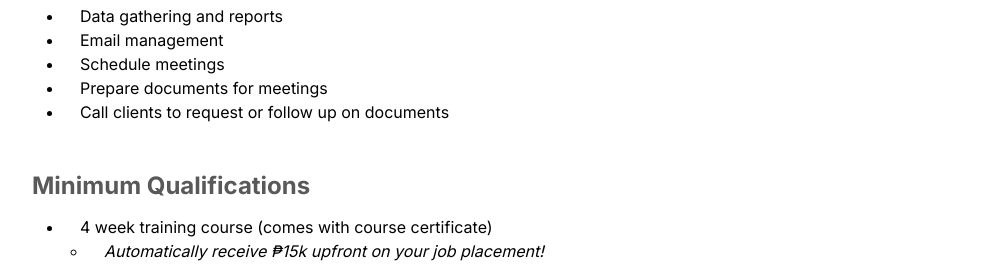
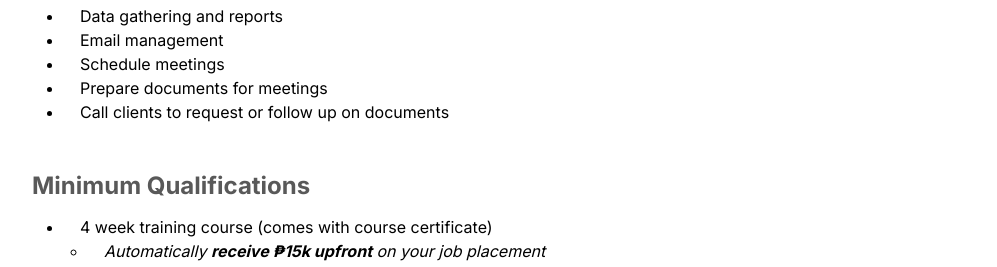
Before and after one commit to promptph/hiring, a plain HTML site: page index.html in a window 1280 px wide. Shown: the part 529-796 px from the top of the page, without its empty margins (138-1135 px from the left). Drawn offline with nearby package versions, Linux system fonts and the light colour scheme.

Commit message:
Tweak 15k upfront formating

```diff
--- a/index.html
+++ b/index.html
@@ -138,7 +138,7 @@
             <ul class="home-bullet-ul paragraph-text">
               <li>4 week training course (comes with course certificate)</li>
               <ul class="nested-bullet-ul">
-                <li class="italic">Automatically receive ₱15k upfront on your job placement!</li>
+                <li class="italic">Automatically <b>receive ₱15k upfront</b> on your job placement</li>
                 <li class="italic">Future proof your career with AI tools and problem solving strategies</li>
               </ul>
               <li>Mastery of English, both verbal and written</li>
```
